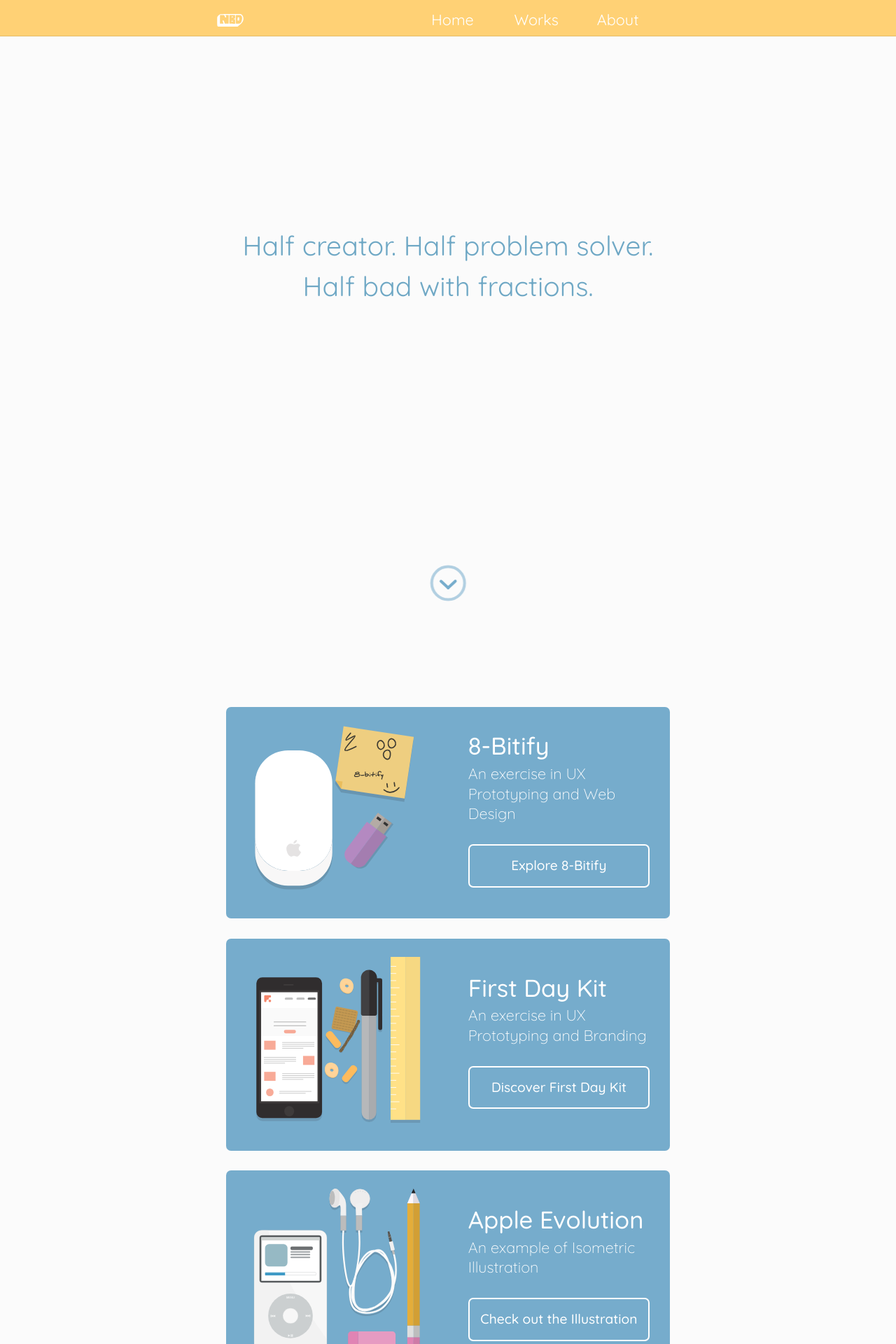
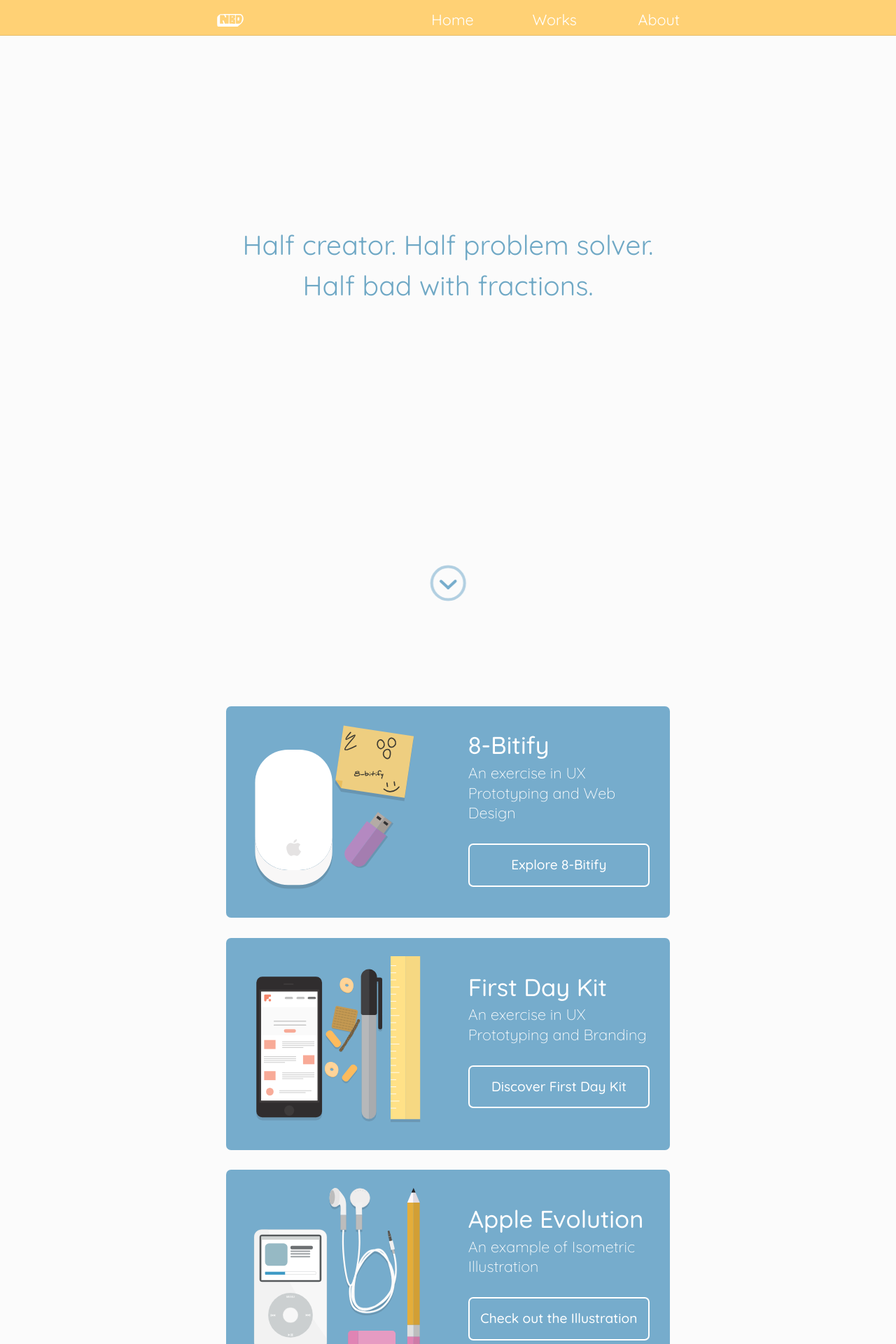
Before and after one commit to nicktgbrown/portfolio-site, a Jekyll site: the page built from index.html, in a window 1280 px wide. Shown: the top 1920 px of the page at 70% size. Built offline with Jekyll 4.4.1, drawn with Linux system fonts in a browser that asks for light colours; some web fonts are replaced.

Commit message:
Fix nav and email link

```diff
--- a/_layouts/default.html
+++ b/_layouts/default.html
@@ -27,10 +27,10 @@
               <a href="{{site.baseurl}}/index" class="mega right">Home</a>
             </div>
             <div class="unit unit-xs-hidden unit-s-hidden unit-m-1-3 unit-l-1-3 unit-xl-1-3">
-              <a href="{{site.baseurl}}/case1" class="mega gutter-2">Works</a>
+              <a href="{{site.baseurl}}/case1" class="mega right">Works</a>
             </div>
             <div class="unit unit-xs-hidden unit-s-hidden unit-m-1-3 unit-l-1-3 unit-xl-1-3">
-              <a href="{{site.baseurl}}/about" class="mega gutter">About</a>
+              <a href="{{site.baseurl}}/about" class="mega right">About</a>
             </div>
           </div>
         </div>
@@ -65,7 +65,7 @@
       <div class="unit unit-xs-1-2 unit-s-1-2 unit-m-1-2 unit-l-1-2 unit-xl-1-2">
         <div class="grid grid-middle">
           <div class="unit unit-xs-1-4 unit-s-1-4 unit-m-1-4 unit-l-1-4 unit-xl-1-4">
-            <a itemprop="email" class="gutter-1-4 icon right" href="mailto:nicktgbrown@gmail.com">
+            <a itemprop="email" class="gutter-1-4 icon right" href="mailto:whatsup@nickbrowndesign.ca">
               <i class="icon i-32">
                 <img class="img-flex" src="{{site.baseurl}}/images/email.svg" alt="Email Me">
               </i>
--- a/about.html
+++ b/about.html
@@ -20,6 +20,6 @@ priority: .3
     <p class="mega push-1-2 pad-t">Hey there! I'm Nick, Ottawa based, but locally grown. I've been known to design things, and tend to really enjoy it. You can catch me normally working with websites and UX design, but I also love being creative through illustration and motion graphics.</p>
     <p class="mega push-1-2">I spent my earliest years with a pencil at hand, so Graphic Design was the smartest move for a kid who loved to create. Design allows me to explore new ideas, think about new solutions to unique problems, and constantly learn. The idea of always having something new to learn and ideas to work with is what keeps me passionate about design, and I can't wait to keep doing just that.</p>
     <p class="mega push">I spend most of my freetime doodling, playing old video games, or enjoying the outdoors. My passions revolve around learning new skills, finding out how things work, and enjoying the smaller things, whether that be a quick hike or a nice plate of sushi.</p>
-    <a href="mailto:nicktgbrown@gmail.com" target="_blank" class="button center island-1-2">Get in Touch</a>
+    <a href="mailto:whatsup@nickbrowndesign.ca" target="_blank" class="button center island-1-2">Get in Touch</a>
   </div>
 </div>
--- a/css/main.css
+++ b/css/main.css
@@ -58,7 +58,6 @@ nav a {
 }
 
 nav a:hover {
-  text-decoration: underline;
   opacity: .6;
   transition: all .15s ease-in-out;
 }
@@ -323,7 +322,7 @@ footer a:hover {
   display: none;
   overflow: hidden;
   background-color: #fff;
-  margin-top: 4em;
+  margin-top: 4.2em;
   z-index: 10;
 }
 
--- a/index.html
+++ b/index.html
@@ -76,7 +76,7 @@ priority: .8
           <div class="nav-btn text-center island-1-2">Learn more</div>
         </div>
       </a>
-      <a itemprop="email" href="mailto:nicktgbrown@gmail.com" class="unit unit-xs-1 unit-s-1 unit-m-1-2 unit-l-1-2 unit-xl-1-2 gutter-1-2">
+      <a itemprop="email" href="mailto:whatsup@nickbrowndesign.ca" class="unit unit-xs-1 unit-s-1 unit-m-1-2 unit-l-1-2 unit-xl-1-2 gutter-1-2">
         <div class="card card-2 island push fadein">
           <h3 class="giga push-0">Get in touch!</h3>
           <p class="mega push">Lets get connected and create together!</p>
```
